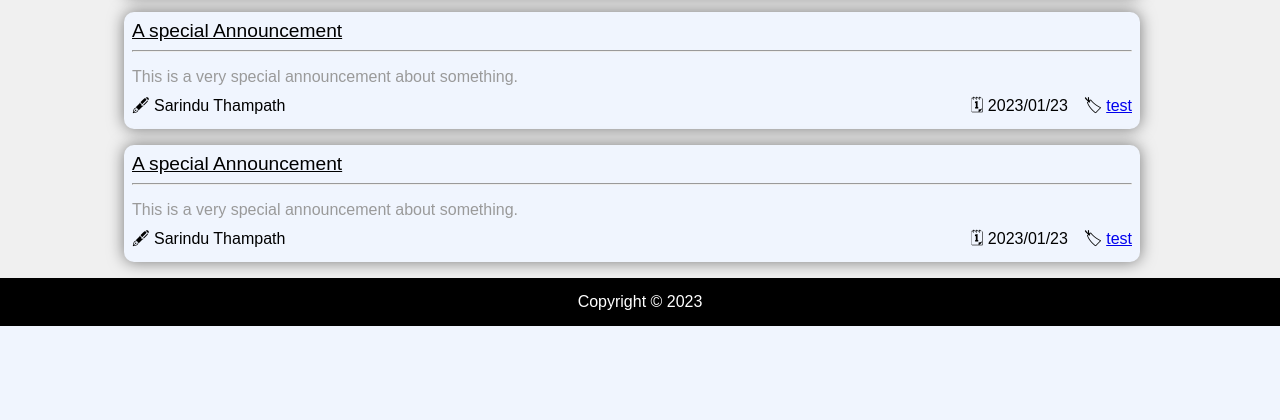
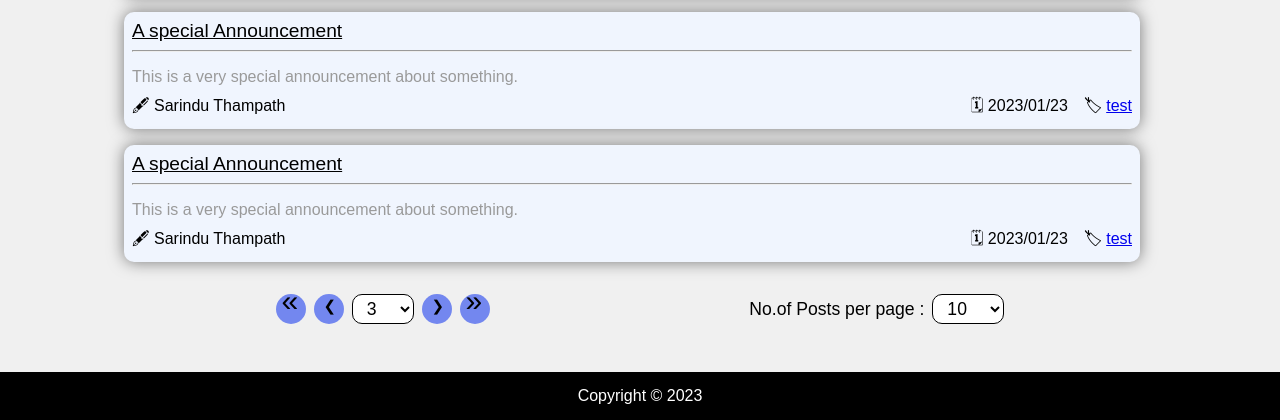
Before and after one commit to Pubudu-Anuradha/ChilawSabha, a PHP site: page /ChilawSabha/Posts in a window 1280 px wide. Shown: the part 1383-1803 px from the top of the page. Before the commit the page ends 1709 px from the top, so only its background shows below. Run offline with PHP 8.4, Linux system fonts and the light colour scheme.

Commit message:
Added page naviagtion part adn its styles

```diff
--- a/app/views/Posts/index.php
+++ b/app/views/Posts/index.php
@@ -35,7 +35,7 @@ $posts = [
             <label for="search">
                 Search
             </label>
-            <input class="search" type="search" name="search" id="search" value="<?= isset($_GET['search'])?$_GET['search']:''?>">
+            <input class="search" type="search" name="search" id="search" value="<?= isset($_GET['search']) ? $_GET['search']:''?>">
             <span onclick="send()"></span>
         </div>
         <div class="filter">
@@ -44,7 +44,7 @@ $posts = [
             </label>
             <select onchange="send()" name="category" id="category">
                 <?php foreach (['All'=>'All','test1'=>'Test Category 1','test2'=> 'Test Cat 2'] as $cat_v=>$cat_d):?>
-                    <option value="<?=$cat_v?>" <?php if(isset($_GET['category']) && $_GET['category']==$cat_v) echo 'selected' ?>>
+                    <option value="<?=$cat_v?>" <?php if(isset($_GET['category']) && $_GET['category']==$cat_v) {echo 'selected';} ?>>
                         <?=$cat_d?>
                     </option>
                 <?php endforeach; ?>
@@ -56,13 +56,12 @@ $posts = [
             </label>
             <select onchange="send()" name="sort" id="sort">
                 <?php foreach(['DESC'=>'Newest to Oldest','ASC'=>'Oldest to Newest'] as $val=>$desc):?>
-                    <option value="<?= $val ?>" <?php if(isset($_GET['sort']) && $_GET['sort']==$val) echo 'selected' ?>>
+                    <option value="<?= $val ?>" <?php if(isset($_GET['sort']) && $_GET['sort']==$val) {echo 'selected';} ?>>
                         <?=$desc?>
                     </option>
                 <?php endforeach; ?>
             </select>
         </div>
-    </form>
 </div>
 <div class="posts">
     <?php foreach($posts as $post): ?>
@@ -96,3 +95,41 @@ $posts = [
         document.getElementById('filterform').submit();
     }
 </script>
+<div class="page-nav">
+    <?php
+    // $size = $table['page'][1];
+    // $max = $table['count'];
+    // $page = $table['page];
+    //placeholders
+    $page = [20,10];
+    $size = $page[1];
+    $max = 101;
+    $page_count = ceil($max / $size);
+    $current = $page[0] / $size;
+    ?>
+    <div class="page-nos">
+        <?php if($current!=0):?>
+            <a href="<?= URLROOT . "/Posts/?page=0&size=$size" ?>" class="page-btn first"></a>
+            <a href="<?= URLROOT . "/Posts/?page=".($current - 1)."&size=$size" ?>" class="page-btn prev"></a>
+        <?php endif; ?>
+        <select name="page" onchange="send()" id="page">
+            <?php
+            $i = 0;
+            for (; $i * $size < $max; $i++) : ?>
+                <option value="<?= $i ?>" <?= $i==$current?'selected' : ''?>><?= $i + 1 ?></option>
+            <?php endfor ?>
+        </select>
+        <?php if($current<$page_count-1):?>
+            <a href="<?= URLROOT . "/Posts/?page=" . ($current + 1) . "&size=$size" ?>" class="page-btn next"></a>
+            <a href="<?= URLROOT . "/Posts/?page=" . ($page_count - 1) . "&size=$size" ?>" class="page-btn last"></a>
+        <?php endif; ?>
+    </div>
+    <div class="page-size">
+        No.of Posts per page : <select name="size" onchange="send()" id="size">
+            <?php foreach ([10, 25, 50, 100] as $page_size) : ?>
+                <option value="<?= $page_size ?>" <?= $page_size == $size?'selected':''?>><?= $page_size ?></option>
+            <?php endforeach; ?>
+        </select>
+    </div>
+</div>
+</form>
--- a/public/css/posts.css
+++ b/public/css/posts.css
@@ -129,13 +129,13 @@ markasresolved: green
 .filters form {
     font-size: 1.1rem;
 }
-.filters form input,.filters form select{
+.filters form input,.filters form select,.page-size select,.page-nos  select{
     height: 30px;
     border: 1px solid var(--black);
     padding: 0 10px;
     font-size: 1.1rem;
 }
-.filters form select{
+.filters form select,.page-size select,.page-nos select{
     border-radius: 10px;
     background-color: #fff;
 }
@@ -158,3 +158,59 @@ markasresolved: green
     border-top-right-radius: 10px;
     border-bottom-right-radius: 10px;
 }
+.page-nav{
+    display: flex;
+    justify-content: space-evenly;
+}
+
+.page-btn{
+    display: inline-flex;
+    text-decoration: none;
+    background-color: var(--blue);
+    color: var(--black);
+    height: 30px;
+    width: 30px;
+    justify-content: center;
+    align-items: center;
+    border-radius: 50%;
+    position: relative;
+}
+.first::after{
+    position: absolute;
+    font-size: 30px;
+    top: -10px;
+    bottom: -10px;
+    right: 7.5px;
+    content:"«";
+}
+.prev::after{
+    position: absolute;
+    font-size: 15px;
+    right: 7.5px;
+    top:2.5px;
+    content:"❮";
+}
+.next::after{
+    position: absolute;
+    font-size: 15px;
+    right: 7.5px;
+    top:2.5px;
+    content:"❯";
+}
+.last::after{
+    position: absolute;
+    font-size: 30px;
+    top: -10px;
+    bottom: -10px;
+    right: 7.5px;
+    content:"»";
+}
+.page-nos,.page-size{
+    display: inline-flex;
+    align-items: center;
+    gap:.5rem;
+    font-size: 1.1rem;
+}
+.page-nav{
+    margin: 2rem 0;
+}
```
